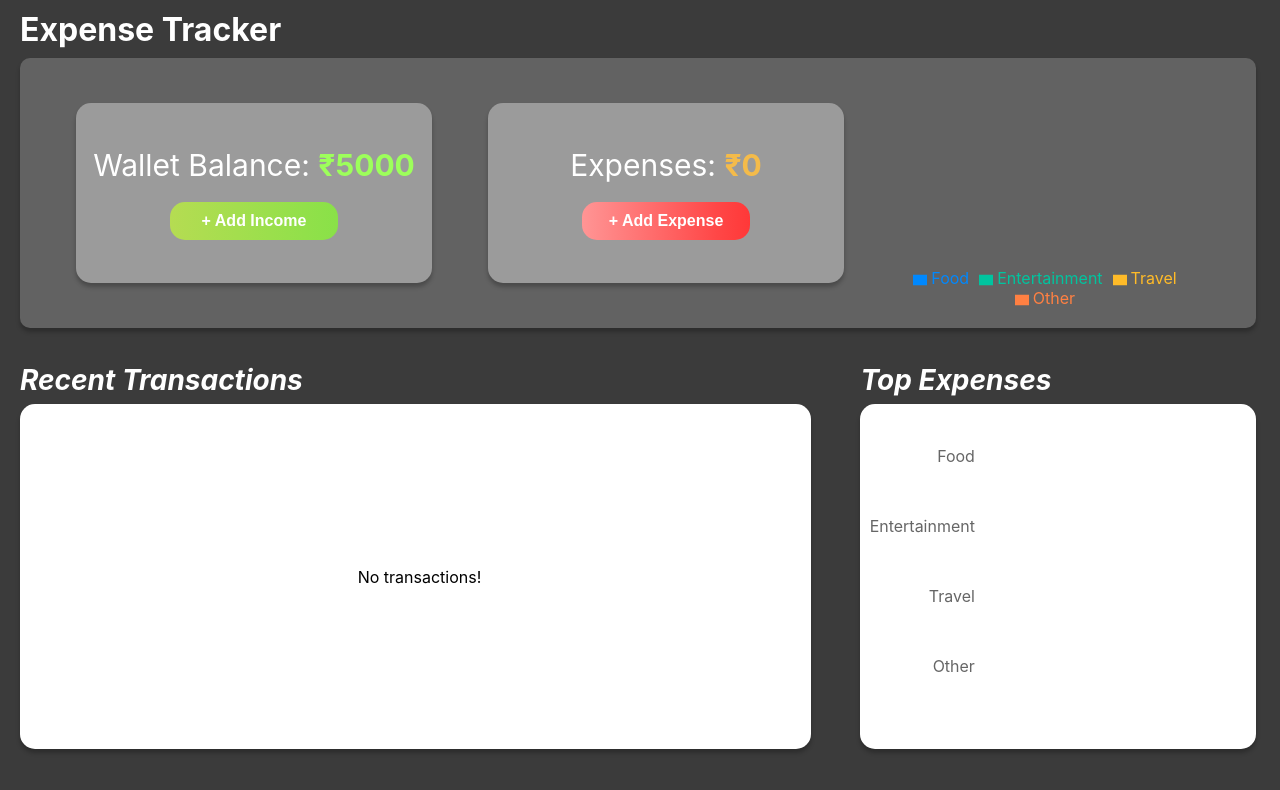
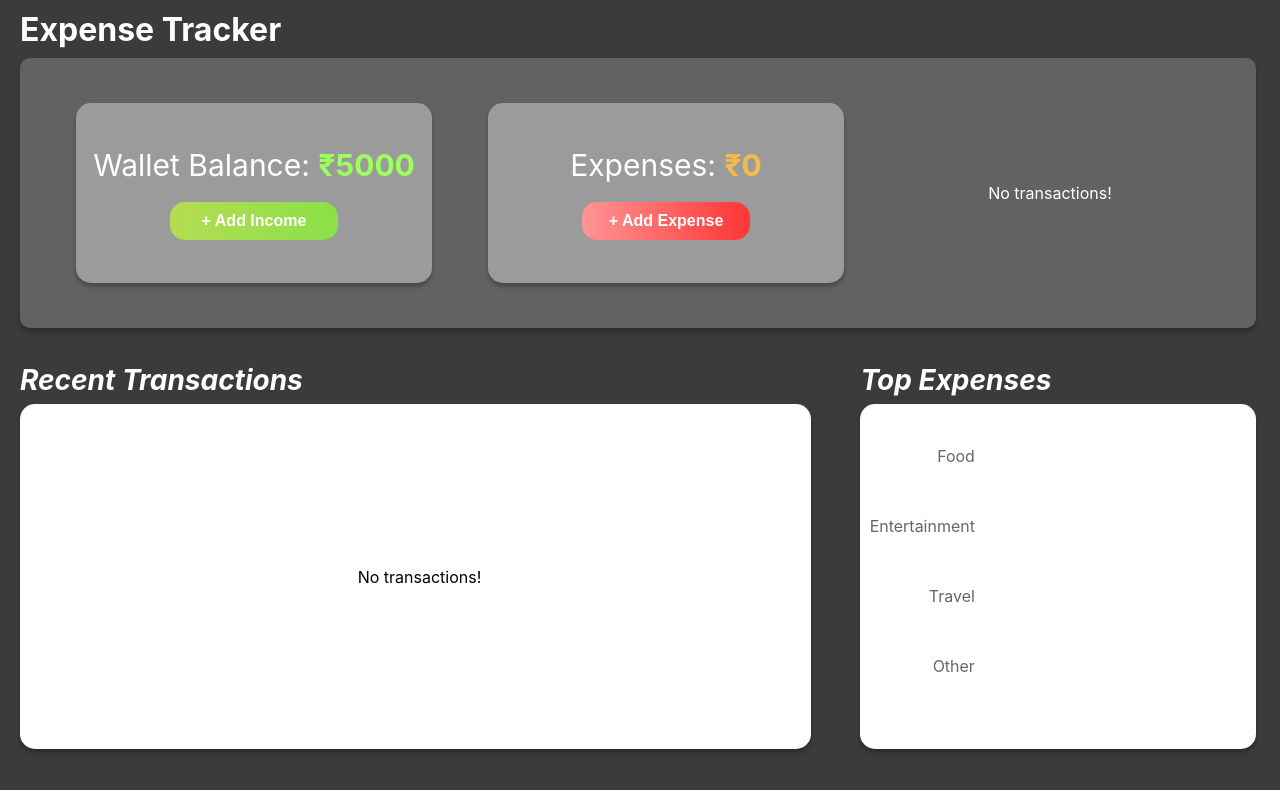
Before and after one commit to rokaderutik/Expense_Tracker, a React (Create React App) app: page / in a window 1280 px wide. Shown: the top 790 px of the page. Built offline with nearby package versions, Linux system fonts and the light colour scheme.

Commit message:
implementation completed 1

```diff
--- a/src/components/Hero Section/PieChartComponent.js
+++ b/src/components/Hero Section/PieChartComponent.js
@@ -45,7 +45,8 @@ function PieChartComponent({ categorySpends }) {
     { name: "Other", value: categorySpends.other },
   ];
 
-  if (!data?.length) {
+  const spendAll = data.reduce((acc, obj) => acc + obj.value, 0);
+  if (spendAll === 0) {
     return (
       <div className={styles.pie_chart_section_wrapper}>
           No transactions!
--- a/src/components/Hero Section/PieChartComponent.module.css
+++ b/src/components/Hero Section/PieChartComponent.module.css
@@ -5,6 +5,7 @@
     justify-content: end;
     gap: 12px;
     width: 300px;
+    color: white;
 }
 /*
 .label_wrapper {
```
